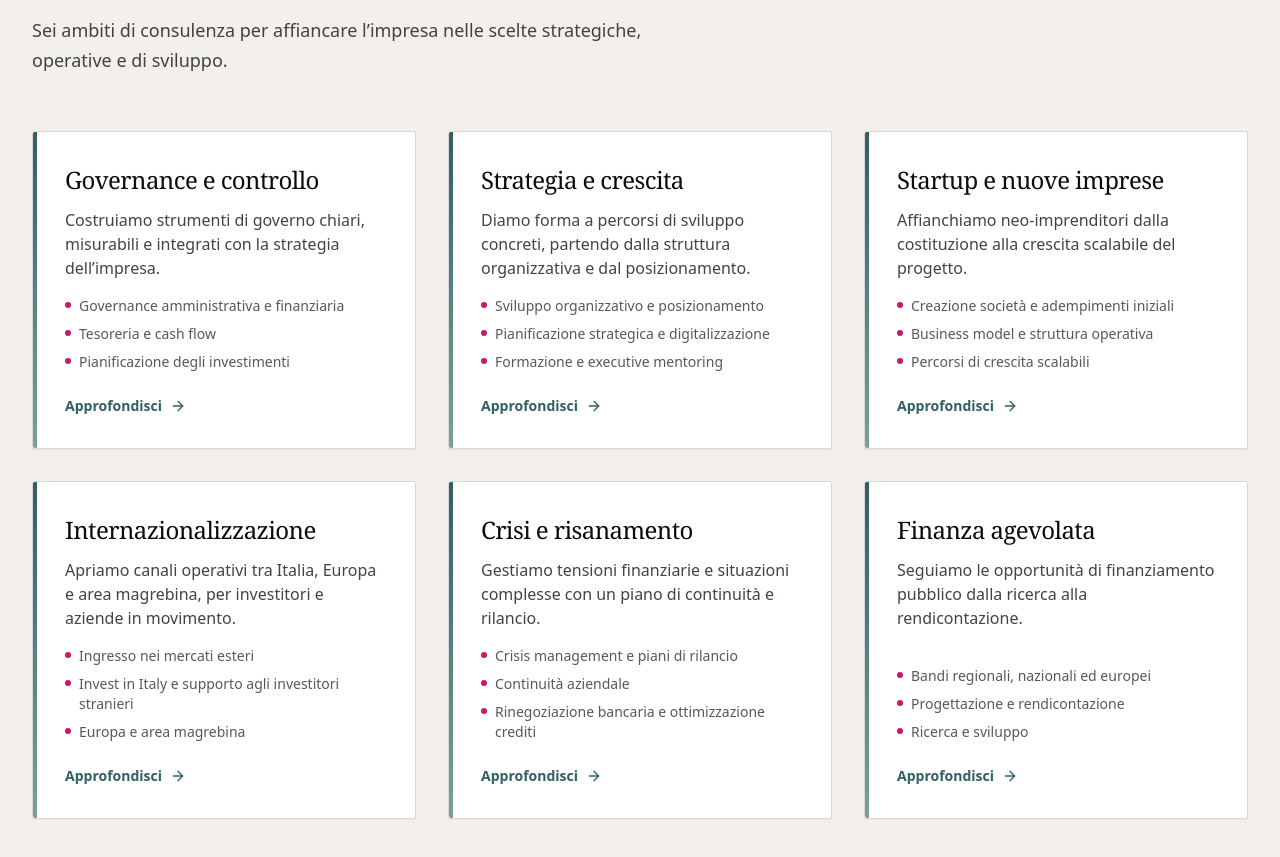
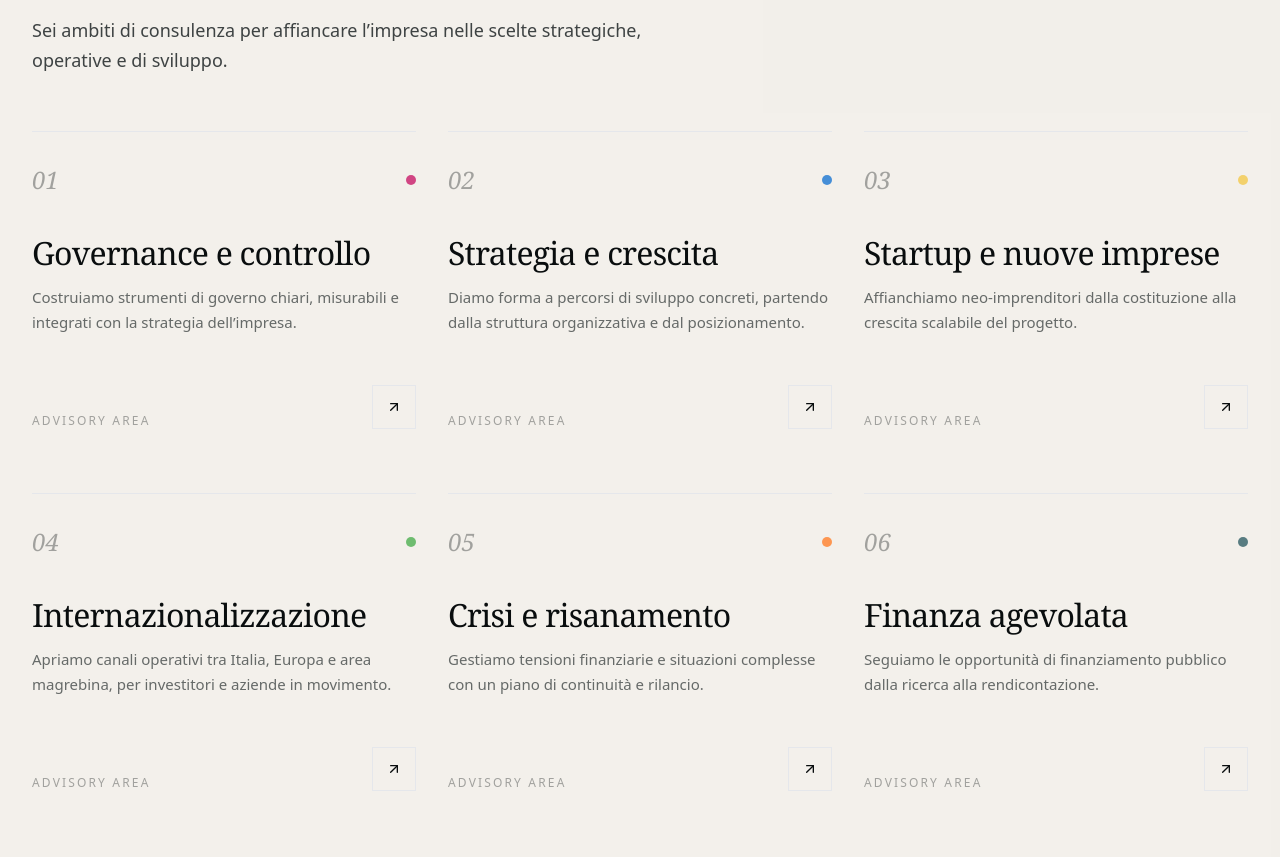
Before and after one commit to gaetanomeli95-lab/Prosperya-site, a Next.js app: page / in a window 1280 px wide. Shown: the part 1920-2777 px from the top of the page. Built offline with nearby package versions, Linux system fonts and the light colour scheme.

Commit message:
design: replace service cards with editorial advisory modules

```diff
--- a/src/components/ServiceCard.tsx
+++ b/src/components/ServiceCard.tsx
@@ -2,7 +2,7 @@
 
 import Link from 'next/link';
 import { motion } from 'framer-motion';
-import { ArrowRight } from 'lucide-react';
+import { ArrowUpRight } from 'lucide-react';
 import type { Service } from '@/data/services';
 
 interface Props {
@@ -10,36 +10,39 @@ interface Props {
   index: number;
 }
 
+const accents = ['bg-logo-magenta','bg-logo-blue','bg-logo-yellow','bg-logo-green','bg-logo-orange','bg-mediterranean'];
+
 export function ServiceCard({ service, index }: Props) {
   return (
     <motion.article
-      initial={{ opacity: 0, y: 20 }}
+      initial={{ opacity: 0, y: 22 }}
       whileInView={{ opacity: 1, y: 0 }}
-      viewport={{ once: true, margin: '-40px' }}
-      transition={{ duration: 0.5, delay: index * 0.08 }}
-      className="group relative flex flex-col h-full rounded-sm border border-stone-warm bg-white p-6 lg:p-8 shadow-sm hover:shadow-md transition-shadow"
+      viewport={{ once: true, margin: '-50px' }}
+      transition={{ duration: 0.55, delay: index * 0.06 }}
+      className="group relative min-h-[330px] border-t border-night/14 py-6 lg:py-8 flex flex-col"
     >
-      <div className="absolute top-0 left-0 w-1 h-full bg-gradient-to-b from-mediterranean to-mediterranean-light rounded-l-sm" />
-      <h3 className="text-xl lg:text-2xl font-heading text-night mb-3">
+      <div className="flex items-center justify-between mb-10">
+        <span className="font-heading italic text-2xl text-night/35">0{index + 1}</span>
+        <span className={`h-2.5 w-2.5 rounded-full ${accents[index % accents.length]} opacity-80`} />
+      </div>
+
+      <h3 className="max-w-sm text-2xl lg:text-[2rem] font-heading leading-[1.05] text-night group-hover:text-mediterranean transition-colors">
         {service.title}
       </h3>
-      <p className="text-sm lg:text-base text-anthracite/90 leading-relaxed mb-4 flex-grow">
+      <p className="mt-4 max-w-md text-[15px] leading-relaxed text-anthracite/70">
         {service.promise}
       </p>
-      <ul className="mb-6 space-y-2">
-        {service.bullets.map((b, i) => (
-          <li key={i} className="flex items-start gap-2 text-sm text-anthracite/80">
-            <span className="mt-1.5 w-1.5 h-1.5 rounded-full bg-logo-magenta flex-shrink-0" />
-            <span>{b}</span>
-          </li>
-        ))}
-      </ul>
-      <Link
-        href={`/servizi/${service.slug}/`}
-        className="inline-flex items-center gap-2 text-sm font-semibold text-mediterranean group-hover:text-mediterranean-light transition-colors"
-      >
-        Approfondisci <ArrowRight className="w-4 h-4 transition-transform group-hover:translate-x-1" />
-      </Link>
+
+      <div className="mt-auto pt-8 flex items-end justify-between gap-4">
+        <p className="text-xs uppercase tracking-[0.18em] text-night/35">Advisory area</p>
+        <Link
+          href={`/servizi/${service.slug}/`}
+          className="grid place-items-center h-11 w-11 border border-night/18 text-night group-hover:bg-night group-hover:text-white transition-all"
+          aria-label={`Approfondisci ${service.title}`}
+        >
+          <ArrowUpRight className="w-4 h-4" />
+        </Link>
+      </div>
     </motion.article>
   );
 }
```
